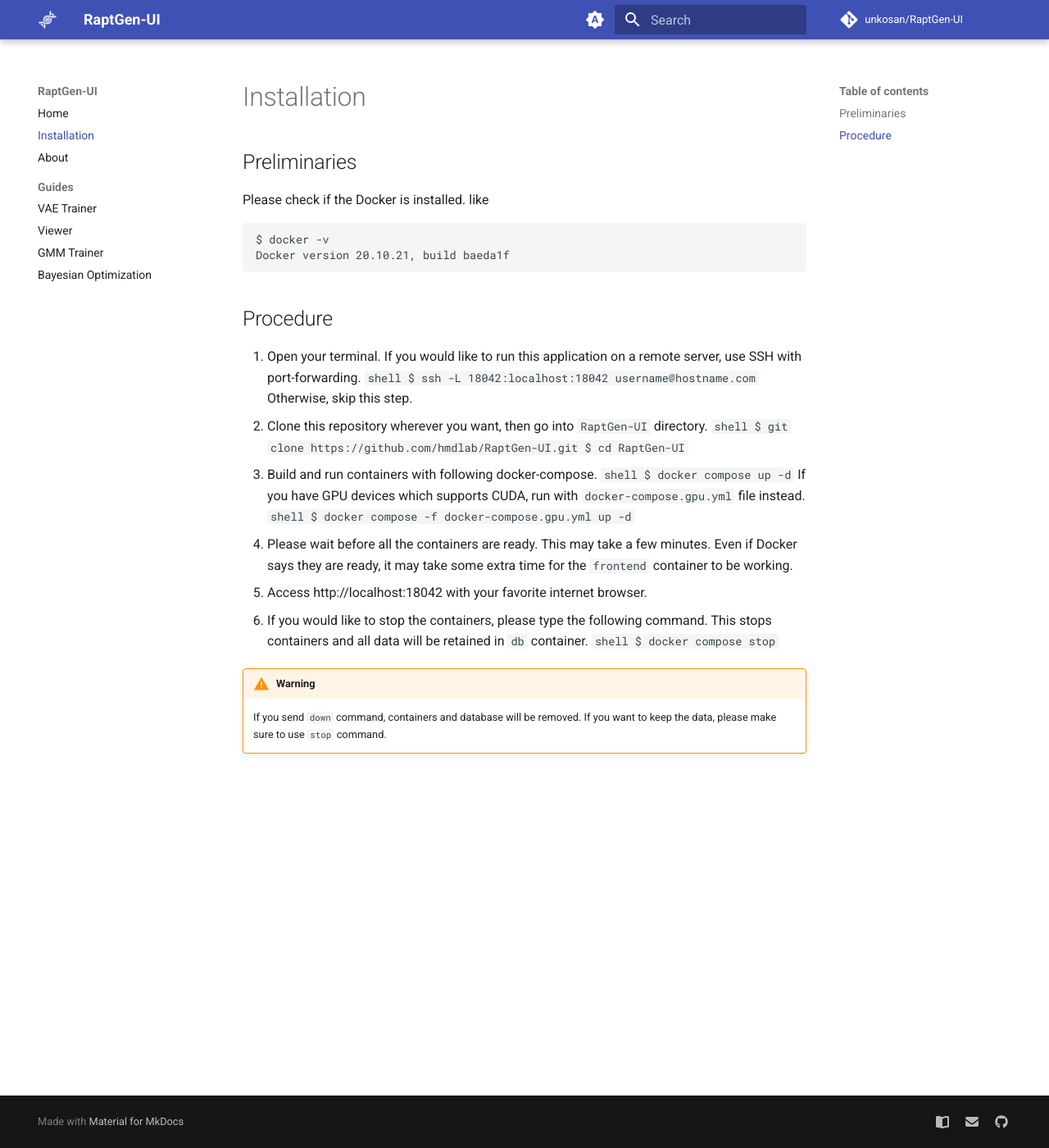
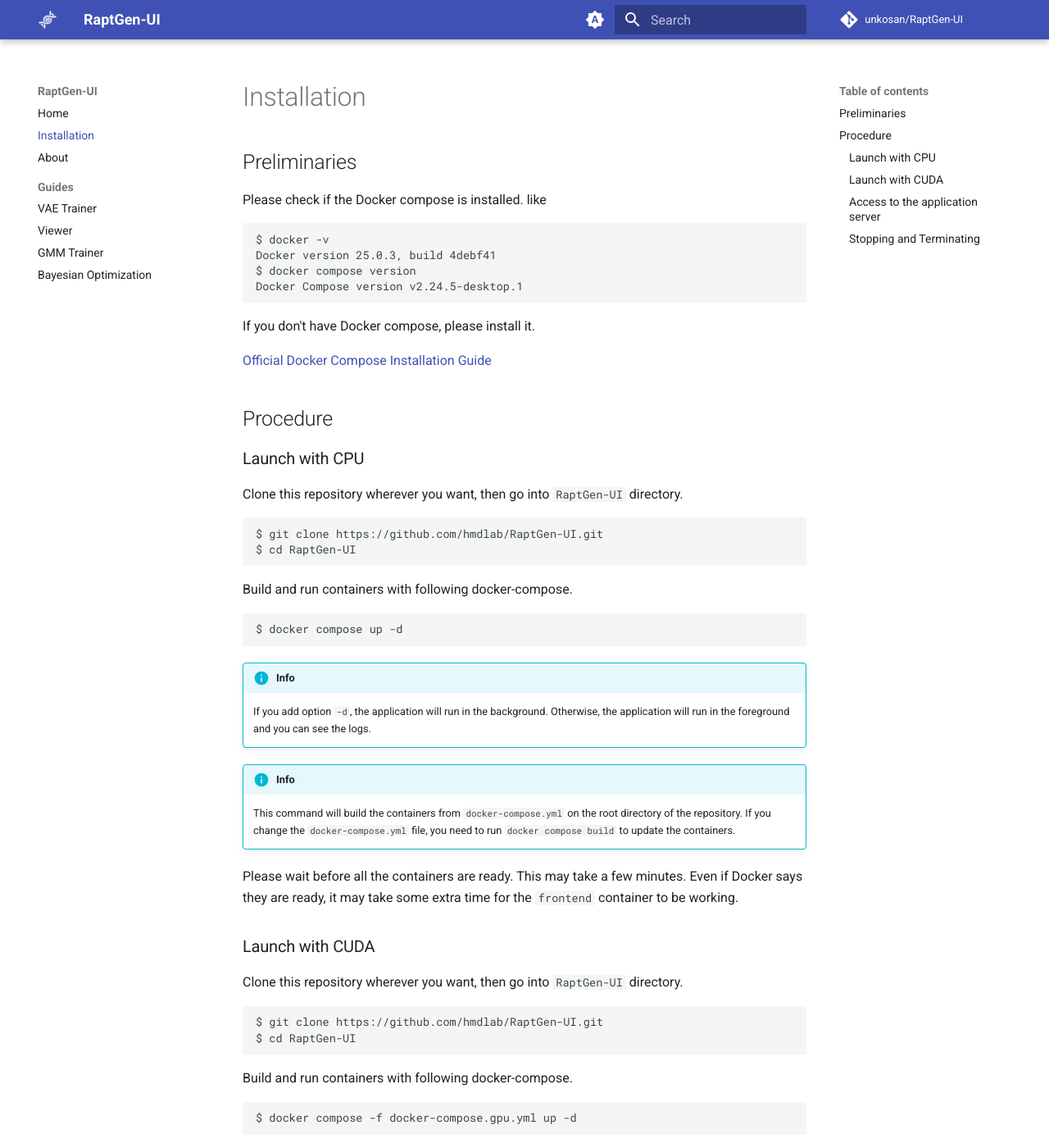
Before and after one commit to unkosan/RaptGen-UI, an MkDocs documentation site: the page built from docs/setup.md, in a window 1280 px wide and 1400 px high. Shown: the whole window at 82% size. Built offline with MkDocs 1.6.1 and Material for MkDocs 9.7.7, drawn with Linux system fonts in a browser that asks for light colours; comment, search, counter and statistics services are not loaded; some of the changed text lies outside the part shown.

````diff
--- a/docs/setup.md
+++ b/docs/setup.md
@@ -2,40 +2,91 @@
 
 ## Preliminaries
 
-Please check if the Docker is installed. like
+Please check if the Docker compose is installed. like
 
 ```shell
 $ docker -v
-Docker version 20.10.21, build baeda1f
+Docker version 25.0.3, build 4debf41
+$ docker compose version
+Docker Compose version v2.24.5-desktop.1
 ```
+
+If you don't have Docker compose, please install it.
+
+[Official Docker Compose Installation Guide](https://docs.docker.com/compose/install/)
 
 ## Procedure
 
-1. Open your terminal. If you would like to run this application on a remote server, use SSH with port-forwarding.
-   ```shell
-   $ ssh -L 18042:localhost:18042 username@hostname.com
-   ```
-   Otherwise, skip this step.
-2. Clone this repository wherever you want, then go into `RaptGen-UI` directory.
-   ```shell
-   $ git clone https://github.com/hmdlab/RaptGen-UI.git
-   $ cd RaptGen-UI
-   ```
-3. Build and run containers with following docker-compose.
-   ```shell
-   $ docker compose up -d
-   ```
-   If you have GPU devices which supports CUDA, run with `docker-compose.gpu.yml` file instead.
-   ```shell
-   $ docker compose -f docker-compose.gpu.yml up -d
-   ```
-4. Please wait before all the containers are ready. This may take a few minutes. Even if Docker says they are ready, it may take some extra time for the `frontend` container to be working.
-5. Access http://localhost:18042 with your favorite internet browser.
-6. If you would like to stop the containers, please type the following command. This stops containers and all data will be retained in `db` container.
-   ```shell
-   $ docker compose stop
-   ```
+### Launch with CPU
 
-!!! Warning
-    If you send `down` command, containers and database will be removed.
-    If you want to keep the data, please make sure to use `stop` command.
+Clone this repository wherever you want, then go into `RaptGen-UI` directory.
+
+```shell
+$ git clone https://github.com/hmdlab/RaptGen-UI.git
+$ cd RaptGen-UI
+```
+
+Build and run containers with following docker-compose.
+
+```shell
+$ docker compose up -d
+```
+
+!!! info
+
+    If you add option `-d`, the application will run in the background. Otherwise, the application will run in the foreground and you can see the logs.
+
+!!! info
+
+    This command will build the containers from `docker-compose.yml` on the root directory of the repository. If you change the `docker-compose.yml` file, you need to run `docker compose build` to update the containers.
+
+Please wait before all the containers are ready. This may take a few minutes. Even if Docker says they are ready, it may take some extra time for the `frontend` container to be working.
+
+### Launch with CUDA
+
+Clone this repository wherever you want, then go into `RaptGen-UI` directory.
+
+```shell
+$ git clone https://github.com/hmdlab/RaptGen-UI.git
+$ cd RaptGen-UI
+```
+
+Build and run containers with following docker-compose.
+
+```shell
+$ docker compose -f docker-compose.gpu.yml up -d
+```
+
+!!! info
+
+    If you add option `-d`, the application will run in the background. Otherwise, the application will run in the foreground and you can see the logs.
+
+Please wait before all the containers are ready. This may take a few minutes. Even if Docker says they are ready, it may take some extra time for the `frontend` container to be working.
+
+### Access to the application server
+
+Open your browser and access to [`http://localhost:18042`](http://localhost:18042).
+
+If built on a remote server, you have to connect to the server with SSH and port-forwarding.
+
+```shell
+$ ssh -L 18042:localhost:18042 username@hostname.com
+```
+
+Then, access to [`http://localhost:18042`](http://localhost:18042).
+
+### Stopping and Terminating
+
+If you would like to stop the containers, please send `stop` command.
+This stops containers and all data will be retained in `db` container.
+
+```shell
+$ docker compose stop
+```
+
+If you would like to terminate the containers, please send `down` command.
+This terminates containers and all data will be deleted.
+
+```shell
+$ docker compose down
+```
--- a/mkdocs.yml
+++ b/mkdocs.yml
@@ -39,6 +39,7 @@ theme:
 
 markdown_extensions:
   - admonition
+  - attr_list
 
 extra:
   social:
````
Also changed, not shown: docs/about.md (+21 -18 lines), docs/index.md (+8 -5 lines).
